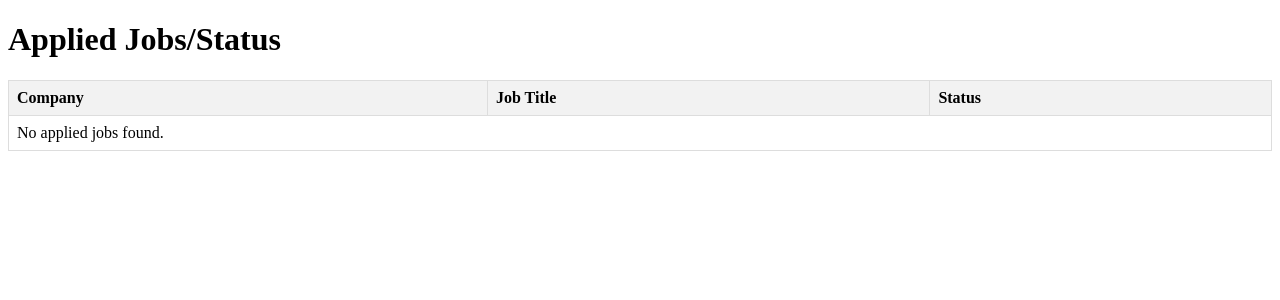
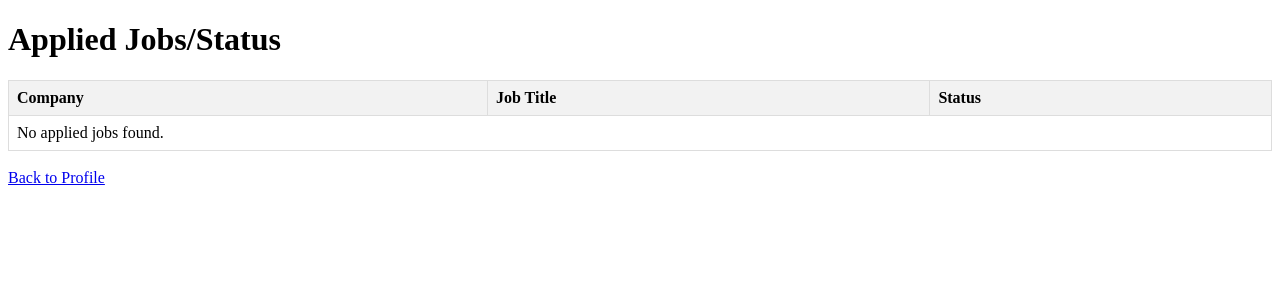
Before and after one commit to Bincybiju/Main-Project---Job-Portal, a Django app: page /applied-jobs/ in a window 1280 px wide. Shown: the top 300 px of the page. Run offline with Django 5.2, Linux system fonts and the light colour scheme; a user stored in the database is signed in; data comes from the database, SQL or seed files in the repository.

Commit message:
Update applied_jobs.html

```diff
--- a/Mypro/templates/applied_jobs.html
+++ b/Mypro/templates/applied_jobs.html
@@ -46,7 +46,9 @@
             </tr>
             {% endfor %}
         </tbody>
-    </table>
+    </table><br>
+    <a href="{% url 'jobseeker_profile' %}" class="button">Back to Profile</a>
+
 </body>
 
 </html>
```
